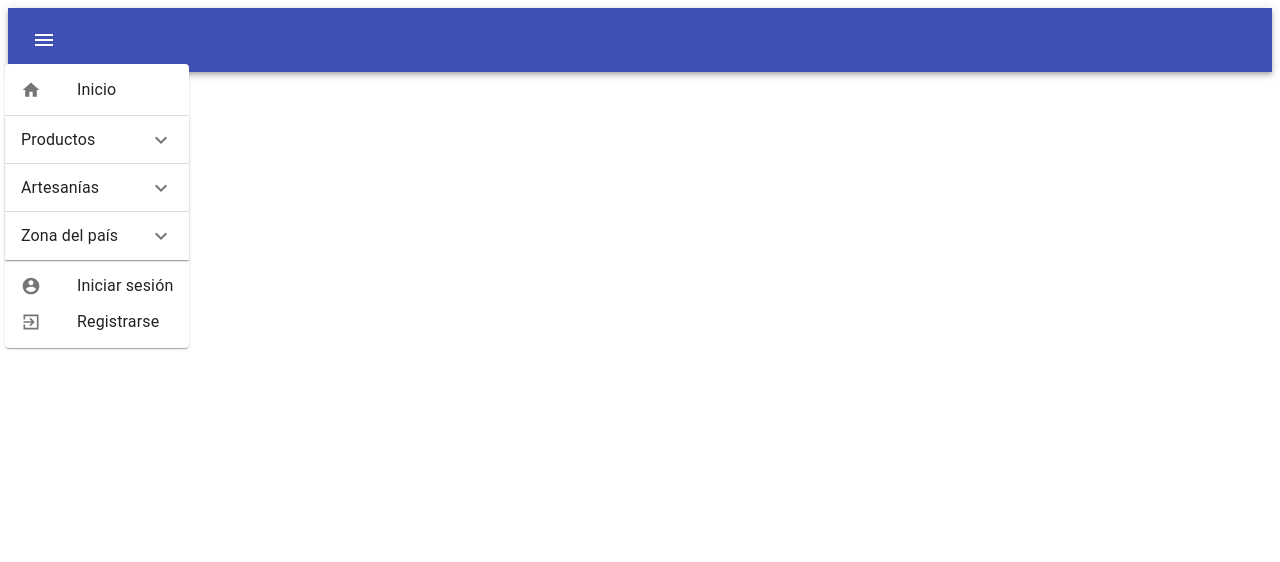
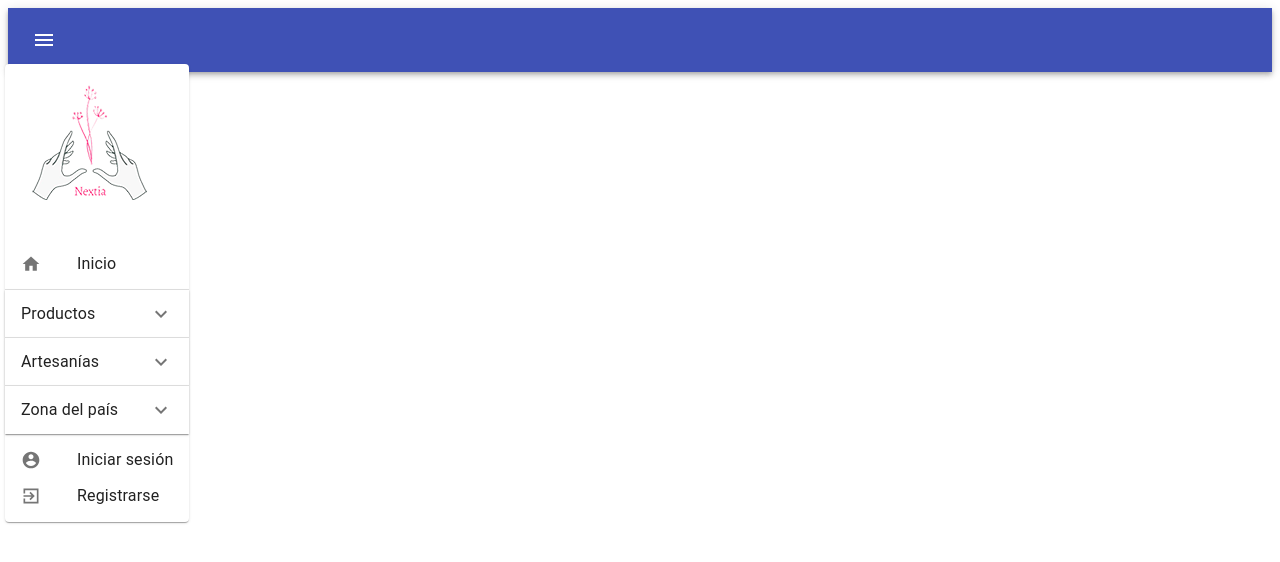
Before and after one commit to BrendaCarranco/Nextia, a React (Create React App) app: page / in a window 1280 px wide. Both pictures are taken after a click on the button "open drawer". Shown: the top 562 px of the page. Built offline with nearby package versions, Linux system fonts and the light colour scheme; no server answers.

Commit message:
i added assets folder in Public and i added icon nextia in navbar

```diff
--- a/src/components/navbar/Navbar.js
+++ b/src/components/navbar/Navbar.js
@@ -165,7 +165,7 @@ export default function SearchAppBar() {
                                 style={{ transformOrigin: placement === 'bottom' ? 'center top' : 'center bottom' }}
                             >
                                 <Paper>
-
+                                    <img src="assets/nextia-icon.png" alt="" />
                                     <MenuList autoFocusItem={open} id="menu-list-grow" onKeyDown={handleListKeyDown}>
                                         <MenuItem onClick={handleClose}>
                                             <ListItemIcon>
```
Also changed, not shown: public/assets/nextia-icon.png (added).
